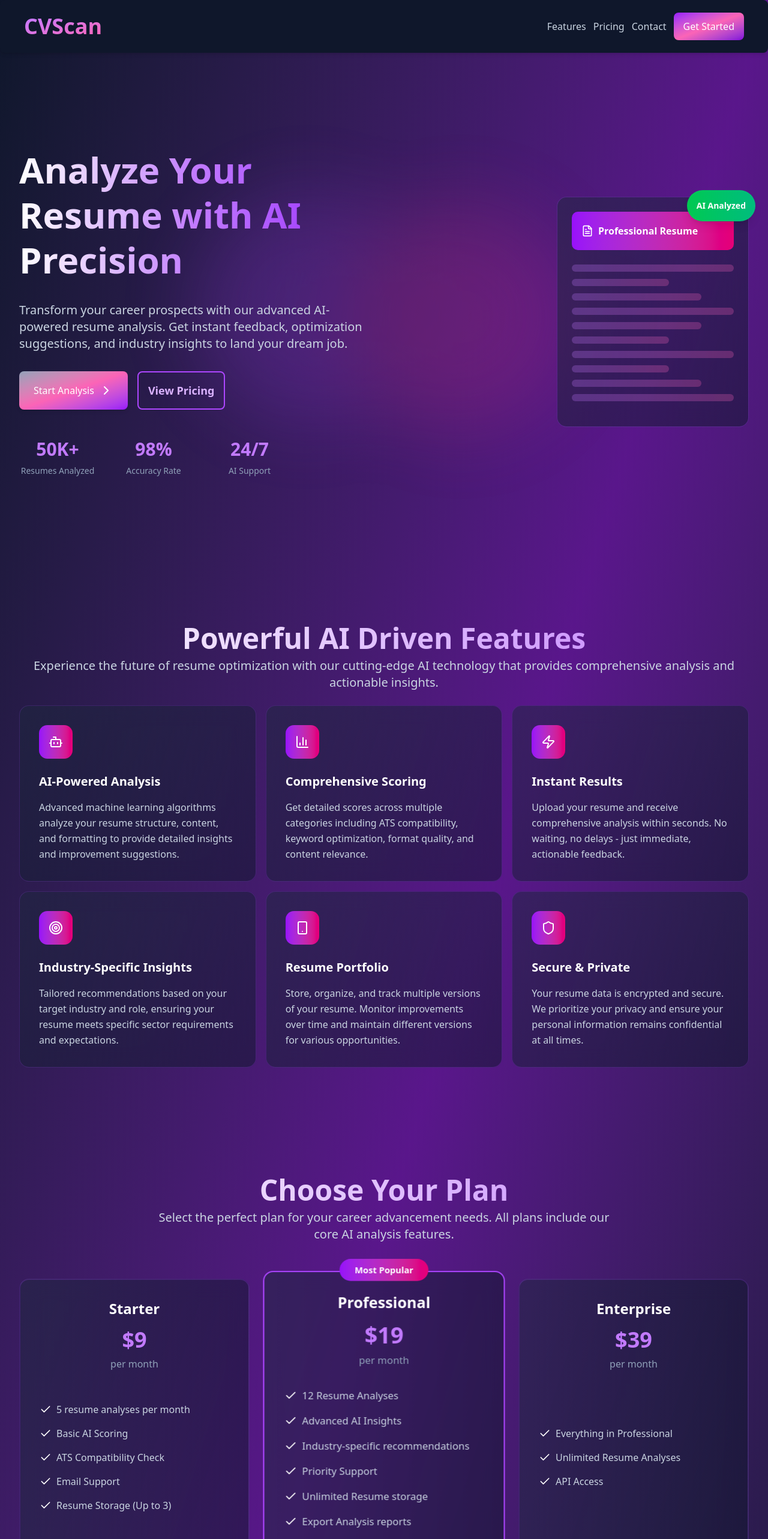
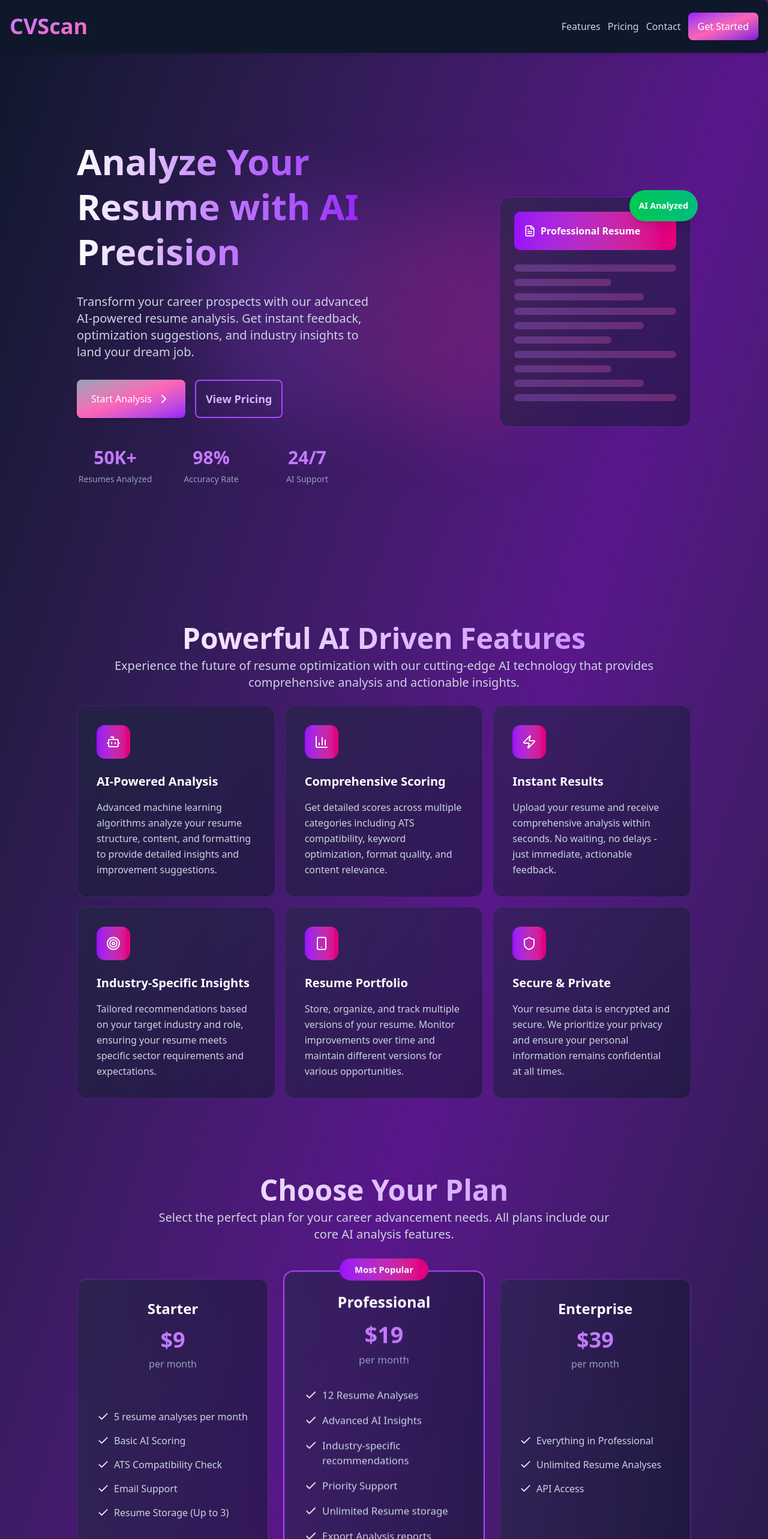
Before and after one commit to ghost-sys-coder/React-with-NextJS-Enterprise-ready-applicant-tracking-system, a Next.js app: page / in a window 1280 px wide. Shown: the top 2566 px of the page at 60% size. Built offline with nearby package versions, Linux system fonts and the light colour scheme.

Commit message:
Layout fix two

```diff
--- a/app/globals.css
+++ b/app/globals.css
@@ -147,7 +147,7 @@
   }
 
   .nav-container {
-    @apply max-w-[1200px] mx-auto flex justify-between items-center gap-4 py-4 md:py-6;
+    @apply max-w-[1400px] mx-auto flex justify-between items-center gap-4 py-4 md:py-6;
   }
 
   .nav-container .logo {
--- a/components/shared/ContactSection.tsx
+++ b/components/shared/ContactSection.tsx
@@ -63,7 +63,7 @@ const ContactSection = () => {
     }
 
     return (
-        <SectionWrapper sectionId='contact' className='mt-30 px-4 md:px-6 lg:px-8 space-y-8'>
+        <SectionWrapper sectionId='contact' className='mt-30 px-10 md:px-28 lg:px-32 space-y-8'>
             <div className="bg-gradient-to-br from-slate-800/50 to-slate-900/50 backdrop-blur-lg  border border-purple-500/20 rounded-xl p-8">
                 <h5 className='text-2xl font-semibold text-white mb-6 text-center'>Send a message or an Inquiry</h5>
                 <form className="space-y-6 max-w-4xl mx-auto" onSubmit={handleSubmit}>
--- a/components/shared/FeaturesSection.tsx
+++ b/components/shared/FeaturesSection.tsx
@@ -4,7 +4,7 @@ import { features } from '@/constants'
 
 const FeaturesSection = () => {
     return (
-        <SectionWrapper className="mt-30 px-4 md:px-6 lg:px-8" sectionId='features'>
+        <SectionWrapper className="mt-30 px-10 md:px-28 lg:px-32" sectionId='features'>
             <div className="w-full">
                 <div className="text-center mb-6">
                     <h2 className="text-3xl lg:text-5xl font-semibold bg-gradient-to-r from-white to-purple-400 bg-clip-text text-transparent">Powerful AI Driven Features</h2>
--- a/components/shared/HeroBox.tsx
+++ b/components/shared/HeroBox.tsx
@@ -7,7 +7,7 @@ import clsx from 'clsx'
 
 const HeroBox = () => {
     return (
-        <SectionWrapper className='mt-30 flex items-center justify-center overflow-hidden px-4 sm:px-6 lg:px-8 relative'>
+        <SectionWrapper className='mt-30 flex items-center justify-center overflow-hidden px-10 sm:px-28 lg:px-32 relative'>
 
             {/* background animation */}
             <div className="absolute inset-0 opacity-20">
--- a/components/shared/PricingSection.tsx
+++ b/components/shared/PricingSection.tsx
@@ -7,7 +7,7 @@ import { Button } from '../ui/button'
 
 const PricingSection = () => {
     return (
-        <SectionWrapper className="mt-30 px-4 md:px-6 lg:px-8" sectionId="pricing">
+        <SectionWrapper className="mt-30 px-10 md:px-28 lg:px-32" sectionId="pricing">
             <div className="w-full">
                 <div className="text-center mb-6">
                     <h2 className="text-3xl lg:text-5xl bg-gradient-to-r from-white to-purple-400 bg-clip-text text-transparent font-semibold">Choose Your Plan</h2>
```
